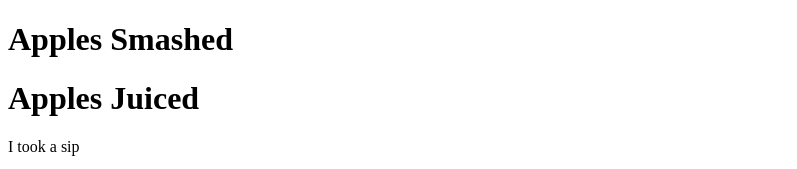
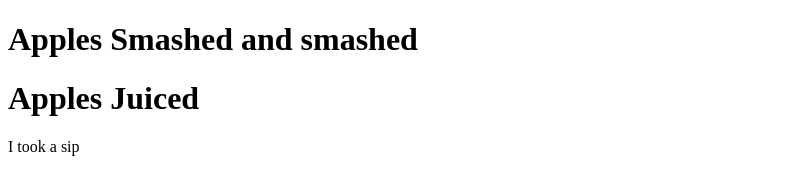
Before and after one commit to sbuckius/net-art-apple, a plain HTML site: page page2.html in a window 1280 px wide. Shown: the top 169 px of the page, without its empty margins (0-797 px from the left). Drawn offline with Linux system fonts and the light colour scheme.

Commit message:
Update page2.html

```diff
--- a/page2.html
+++ b/page2.html
@@ -7,7 +7,7 @@
 
 <body>
 
-<h1>Apples Smashed</h1>
+<h1>Apples Smashed and smashed</h1>
 <h1>Apples Juiced</h1>
 <p>I took a sip</p>
 <p>I smashed it.</p>
```
